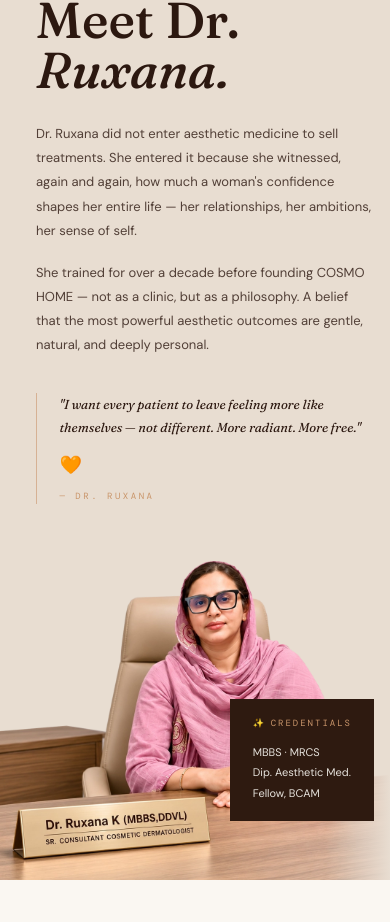
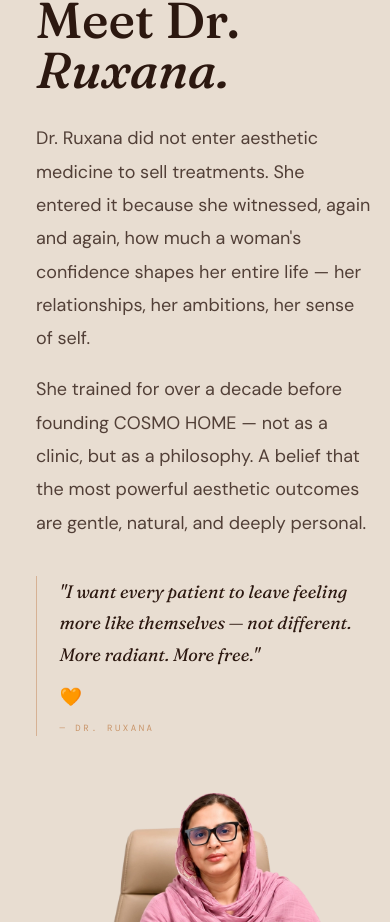
Before and after one commit to playkidsofficial6-oss/cosmohome, a React (Vite) app: page / in a window 390 px wide. Shown: the part 3640-4562 px from the top of the page. Built offline with nearby package versions, Linux system fonts and the light colour scheme.

Commit message:
style: increase font size for doctor biography paragraphs on Home page

```diff
--- a/src/pages/Home.tsx
+++ b/src/pages/Home.tsx
@@ -257,10 +257,10 @@ export function DrRuxana() {
             Meet Dr.<br /><em>Ruxana.</em>
           </h2>
 
-          <p className="text-[13px] md:text-sm text-[#2C1810]/80 leading-[1.85] mb-4 max-w-[450px]" style={B}>
+          <p className="text-base md:text-sm text-[#2C1810]/80 leading-[1.85] mb-4 max-w-[450px]" style={B}>
             Dr. Ruxana did not enter aesthetic medicine to sell treatments. She entered it because she witnessed, again and again, how much a woman's confidence shapes her entire life — her relationships, her ambitions, her sense of self.
           </p>
-          <p className="text-[13px] md:text-sm text-[#2C1810]/80 leading-[1.85] mb-8 max-w-[450px]" style={B}>
+          <p className="text-base md:text-sm text-[#2C1810]/80 leading-[1.85] mb-8 max-w-[450px]" style={B}>
             She trained for over a decade before founding COSMO HOME — not as a clinic, but as a philosophy. A belief that the most powerful aesthetic outcomes are gentle, natural, and deeply personal.
           </p>
 
@@ -269,7 +269,7 @@ export function DrRuxana() {
             viewport={{ once: true }} transition={{ duration: 0.6, delay: 0.2 }}
             className="border-l border-[#C9956A]/60 pl-5 max-w-[450px]"
           >
-            <p className="text-[13px] md:text-sm text-[#2C1810] leading-[1.75]" style={{ ...D, fontStyle: "italic" }}>
+            <p className="text-base md:text-sm text-[#2C1810] leading-[1.75]" style={{ ...D, fontStyle: "italic" }}>
               "I want every patient to leave feeling more like themselves — not different. More radiant. More free."
             </p>
             <div className="mt-3 text-base">🧡</div>
```
